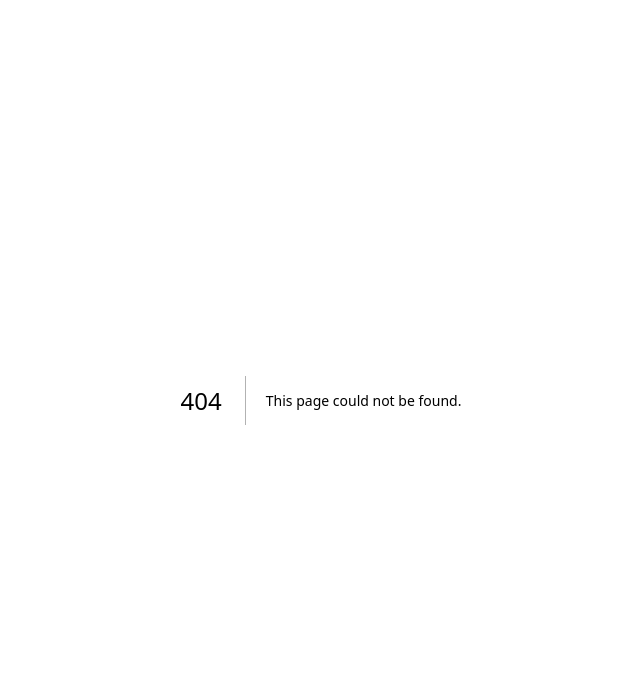
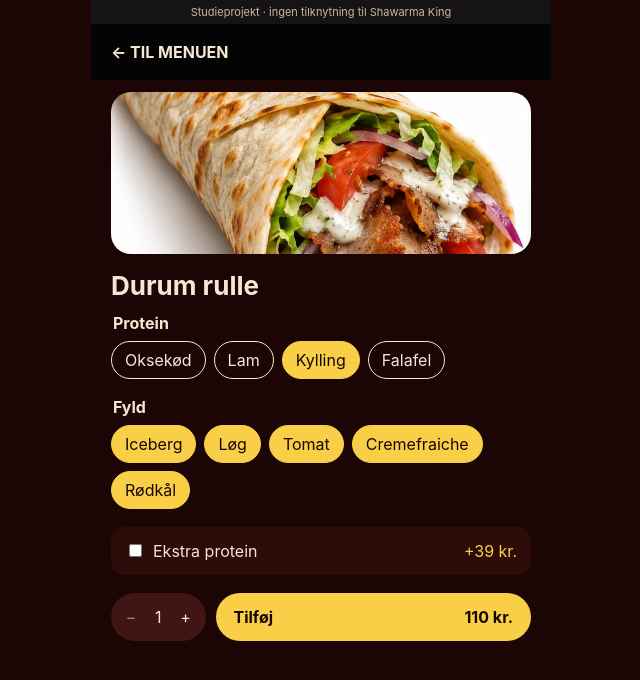
Before and after one commit to Jarl002/Shawarma-King, a Next.js app: page /menu/durum-rulle in a window 1280 px wide. Before the commit this address had no page. Shown: the top 680 px of the page, without its empty margins (319-959 px from the left). Built offline with nearby package versions, Linux system fonts and the light colour scheme.

Commit message:
Byg varevalg og opdater kurvens antal og pris

```diff
--- /dev/null
+++ b/app/cart.tsx
@@ -0,0 +1,48 @@
+"use client";
+
+import { createContext, useContext, useState, type ReactNode } from "react";
+
+export type CartItem = {
+  productId: string;
+  name: string;
+  choices: string[];
+  unitPrice: number;
+  quantity: number;
+};
+
+function itemKey(item: CartItem) {
+  return JSON.stringify([item.productId, item.choices, item.unitPrice]);
+}
+
+function useCartState() {
+  const [items, setItems] = useState<CartItem[]>([]);
+
+  function addItem(item: CartItem) {
+    setItems((current) => {
+      const existing = current.find((line) => itemKey(line) === itemKey(item));
+      if (!existing) return [...current, item];
+
+      return current.map((line) => line === existing
+        ? { ...line, quantity: line.quantity + item.quantity }
+        : line);
+    });
+  }
+
+  const count = items.reduce((sum, item) => sum + item.quantity, 0);
+  const total = items.reduce((sum, item) => sum + item.unitPrice * item.quantity, 0);
+
+  return { items, count, total, addItem };
+}
+
+const CartContext = createContext<ReturnType<typeof useCartState> | null>(null);
+
+export function CartProvider({ children }: { children: ReactNode }) {
+  const cart = useCartState();
+  return <CartContext.Provider value={cart}>{children}</CartContext.Provider>;
+}
+
+export function useCart() {
+  const cart = useContext(CartContext);
+  if (!cart) throw new Error("useCart kræver CartProvider.");
+  return cart;
+}
--- a/app/layout.tsx
+++ b/app/layout.tsx
@@ -1,5 +1,6 @@
 import type { Metadata } from "next";
 import "./globals.css";
+import { CartProvider } from "./cart";
 
 export const metadata: Metadata = {
   title: "Shawarma King Aarhus",
@@ -9,7 +10,7 @@ export const metadata: Metadata = {
 export default function RootLayout({ children }: LayoutProps<"/">) {
   return (
     <html lang="da">
-      <body>{children}</body>
+      <body><CartProvider>{children}</CartProvider></body>
     </html>
   );
 }
--- /dev/null
+++ b/app/menu/[productId]/page.tsx
@@ -0,0 +1,40 @@
+import Link from "next/link";
+import Image from "next/image";
+import { notFound } from "next/navigation";
+import { catalog, getProduct } from "../products";
+import menuStyles from "../menu.module.css";
+import ProductForm from "./product-form";
+import styles from "./product.module.css";
+
+export function generateStaticParams() {
+  return catalog.map(({ id }) => ({ productId: id }));
+}
+
+export default async function ProductPage({ params }: PageProps<"/menu/[productId]">) {
+  const { productId } = await params;
+  const product = getProduct(productId);
+  if (!product) notFound();
+
+  return (
+    <div className={menuStyles.screen}>
+      <header className={menuStyles.header}>
+        <p>Studieprojekt · ingen tilknytning til Shawarma King</p>
+        <Link href="/menu">← Til menuen</Link>
+      </header>
+      <main className={styles.content}>
+        {product.image && (
+          <Image
+            src={product.image}
+            alt=""
+            width={640}
+            height={640}
+            sizes="(max-width: 460px) calc(100vw - 40px), 420px"
+            className={styles.hero}
+          />
+        )}
+        <h1>{product.name}</h1>
+        <ProductForm product={product} />
+      </main>
+    </div>
+  );
+}
--- /dev/null
+++ b/app/menu/[productId]/product-form.tsx
@@ -0,0 +1,76 @@
+"use client";
+
+import { useRouter } from "next/navigation";
+import { useState } from "react";
+import { useCart } from "../../cart";
+import { getProduct, ingredients, proteins } from "../products";
+import styles from "./product.module.css";
+
+type Product = NonNullable<ReturnType<typeof getProduct>>;
+
+export default function ProductForm({ product }: { product: Product }) {
+  const router = useRouter();
+  const { addItem } = useCart();
+  const [protein, setProtein] = useState<(typeof proteins)[number]>("Kylling");
+  const [excluded, setExcluded] = useState<(typeof ingredients)[number][]>([]);
+  const [extraProtein, setExtraProtein] = useState(false);
+  const [quantity, setQuantity] = useState(1);
+  const unitPrice = product.price + (extraProtein ? 39 : 0);
+
+  function addToCart() {
+    const choices = product.customizable
+      ? [protein, ...ingredients.filter((item) => excluded.includes(item)).map((item) => `uden ${item.toLowerCase()}`)]
+      : [];
+    if (extraProtein) choices.push("Ekstra protein");
+
+    addItem({ productId: product.id, name: product.name, choices, unitPrice, quantity });
+    router.push("/menu");
+  }
+
+  return (
+    <form className={styles.form} onSubmit={(event) => { event.preventDefault(); addToCart(); }}>
+      {product.customizable && (
+        <>
+          <fieldset className={styles.options}>
+            <legend>Protein</legend>
+            {proteins.map((item) => (
+              <label key={item}>
+                <input type="radio" name="protein" checked={protein === item} onChange={() => setProtein(item)} />
+                <span>{item}</span>
+              </label>
+            ))}
+          </fieldset>
+          <fieldset className={styles.options}>
+            <legend>Fyld</legend>
+            {ingredients.map((item) => (
+              <label key={item}>
+                <input
+                  type="checkbox"
+                  checked={!excluded.includes(item)}
+                  onChange={(event) => setExcluded(event.target.checked
+                    ? excluded.filter((value) => value !== item)
+                    : [...excluded, item])}
+                />
+                <span>{item}</span>
+              </label>
+            ))}
+          </fieldset>
+          <label className={styles.extra}>
+            <input type="checkbox" checked={extraProtein} onChange={(event) => setExtraProtein(event.target.checked)} />
+            Ekstra protein <span>+39 kr.</span>
+          </label>
+        </>
+      )}
+      <div className={styles.actions}>
+        <div className={styles.quantity} aria-label="Antal" role="group">
+          <button type="button" aria-label="Fjern én" disabled={quantity === 1} onClick={() => setQuantity(quantity - 1)}>−</button>
+          <output>{quantity}</output>
+          <button type="button" aria-label="Tilføj én" onClick={() => setQuantity(quantity + 1)}>+</button>
+        </div>
+        <button type="submit" className={styles.add}>
+          Tilføj <span aria-live="polite">{unitPrice * quantity} kr.</span>
+        </button>
+      </div>
+    </form>
+  );
+}
--- /dev/null
+++ b/app/menu/[productId]/product.module.css
@@ -0,0 +1,19 @@
+.content { padding: 12px 20px 24px; }
+.content h1 { margin: 12px 0; font-size: 1.625rem; }
+.hero { width: 100%; height: auto; aspect-ratio: 2.6 / 1; object-fit: cover; border-radius: 20px; }
+.form { display: grid; gap: 18px; }
+.options { display: flex; flex-wrap: wrap; gap: 8px; margin: 0; padding: 0; border: 0; }
+.options legend { margin-bottom: 8px; font-weight: 700; }
+.options label { position: relative; }
+.options input { position: absolute; opacity: 0; }
+.options span { display: inline-block; padding: 8px 13px; border: 1px solid; border-radius: 999px; cursor: pointer; }
+.options input:checked + span { background: var(--accent); color: #160704; border-color: var(--accent); }
+.options input:focus-visible + span { outline: 2px solid var(--foreground); outline-offset: 3px; }
+.extra { display: flex; align-items: center; gap: 8px; padding: 14px; background: #2c0b09; border-radius: 14px; cursor: pointer; }
+.extra span { margin-inline-start: auto; color: var(--accent); }
+.extra input { accent-color: var(--accent); }
+.actions { display: flex; gap: 10px; }
+.quantity { display: flex; align-items: center; gap: 4px; border-radius: 999px; background: #411513; }
+.quantity button { min-width: 40px; min-height: 48px; background: transparent; color: inherit; border: 0; border-radius: 999px; cursor: pointer; }
+.quantity button:disabled { opacity: .5; cursor: default; }
+.add { display: flex; flex: 1; align-items: center; justify-content: space-between; gap: 8px; padding: 12px 18px; background: var(--accent); color: #160704; border: 0; border-radius: 999px; font-weight: 750; cursor: pointer; }
--- a/app/menu/menu.module.css
+++ b/app/menu/menu.module.css
@@ -168,3 +168,30 @@
   color: #160704;
   font-weight: 750;
 }
+
+.cardLink {
+  display: flex;
+  flex: 1;
+  justify-content: space-between;
+  gap: 12px;
+  color: inherit;
+  text-decoration: none;
+}
+
+.add {
+  display: grid;
+  place-items: center;
+}
+
+.cartSummary {
+  position: sticky;
+  bottom: 0;
+  display: flex;
+  justify-content: space-between;
+  margin: 20px 0 0;
+  padding: 16px 22px;
+  border-radius: 999px;
+  background: var(--accent);
+  color: #160704;
+  font-weight: 750;
+}
--- a/app/menu/products.ts
+++ b/app/menu/products.ts
@@ -25,3 +25,50 @@ export const products = [
     image: "/kebabmix.webp",
   },
 ] as const;
+
+export const ingredients = ["Iceberg", "Løg", "Tomat", "Cremefraiche", "Rødkål"] as const;
+export const proteins = ["Oksekød", "Lam", "Kylling", "Falafel"] as const;
+
+export const drinks = [
+  { id: "cola", name: "Coca-Cola", price: 30 },
+  { id: "cola-zero", name: "Coca-Cola Zero", price: 30 },
+  { id: "pepsi-max", name: "Pepsi Max", price: 30 },
+  { id: "faxe-kondi", name: "Faxe Kondi", price: 30 },
+  { id: "fanta", name: "Fanta Orange", price: 30 },
+  { id: "gazoz", name: "Gazoz", price: 30 },
+  { id: "ayran", name: "Ayran", price: 25 },
+] as const;
+
+type Product = {
+  id: string;
+  name: string;
+  price: number;
+  category: string;
+  description?: string;
+  image?: string;
+  popular?: boolean;
+  customizable?: boolean;
+};
+
+export const catalog: readonly Product[] = [
+  ...products.map((product) => ({ ...product, customizable: true })),
+  {
+    id: "tyrkisk-broed",
+    name: "Tyrkisk brød Flutes",
+    price: 125,
+    category: "Tyrkisk brød",
+    customizable: true,
+  },
+  { id: "lille-pommes", name: "Lille pommes frites", price: 65, category: "Snacks" },
+  { id: "stor-pommes", name: "Stor pommes frites", price: 85, category: "Snacks" },
+  { id: "falafel-snack", name: "Falafel snack", price: 65, category: "Snacks" },
+  { id: "ketchup", name: "Ketchup", price: 10, category: "Dyppelse" },
+  { id: "remoulade", name: "Remoulade", price: 10, category: "Dyppelse" },
+  { id: "pommes-sauce", name: "Pommes frites-sauce", price: 10, category: "Dyppelse" },
+  ...drinks.map((drink) => ({ ...drink, category: "Drikkevarer" })),
+  { id: "servietter", name: "Servietter", price: 0, category: "Engangsservice" },
+];
+
+export function getProduct(id: string) {
+  return catalog.find((product) => product.id === id);
+}
```
Also changed, not shown: app/menu/menu-products.tsx (+17 -18 lines), 1 other file (tests, documents, lock files or other folders).
